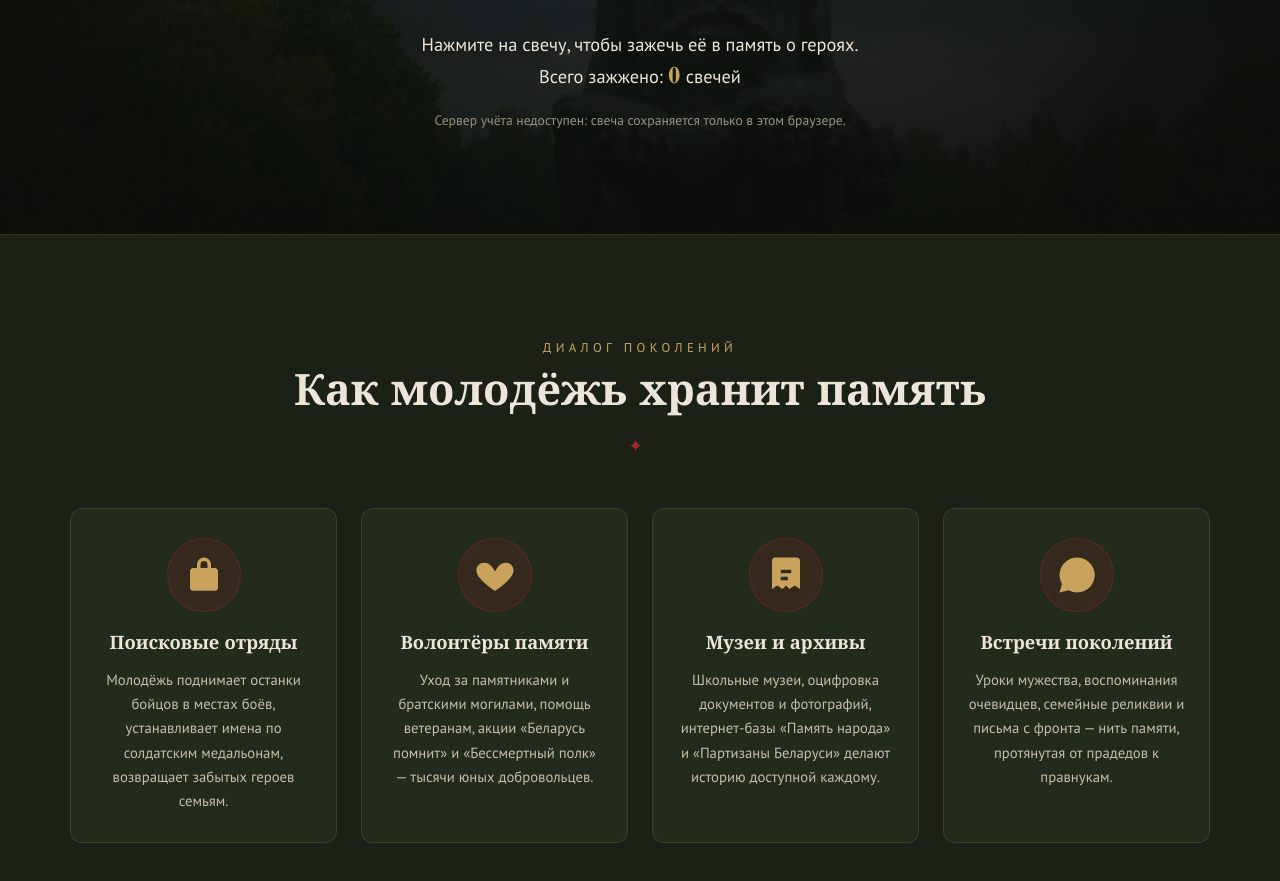
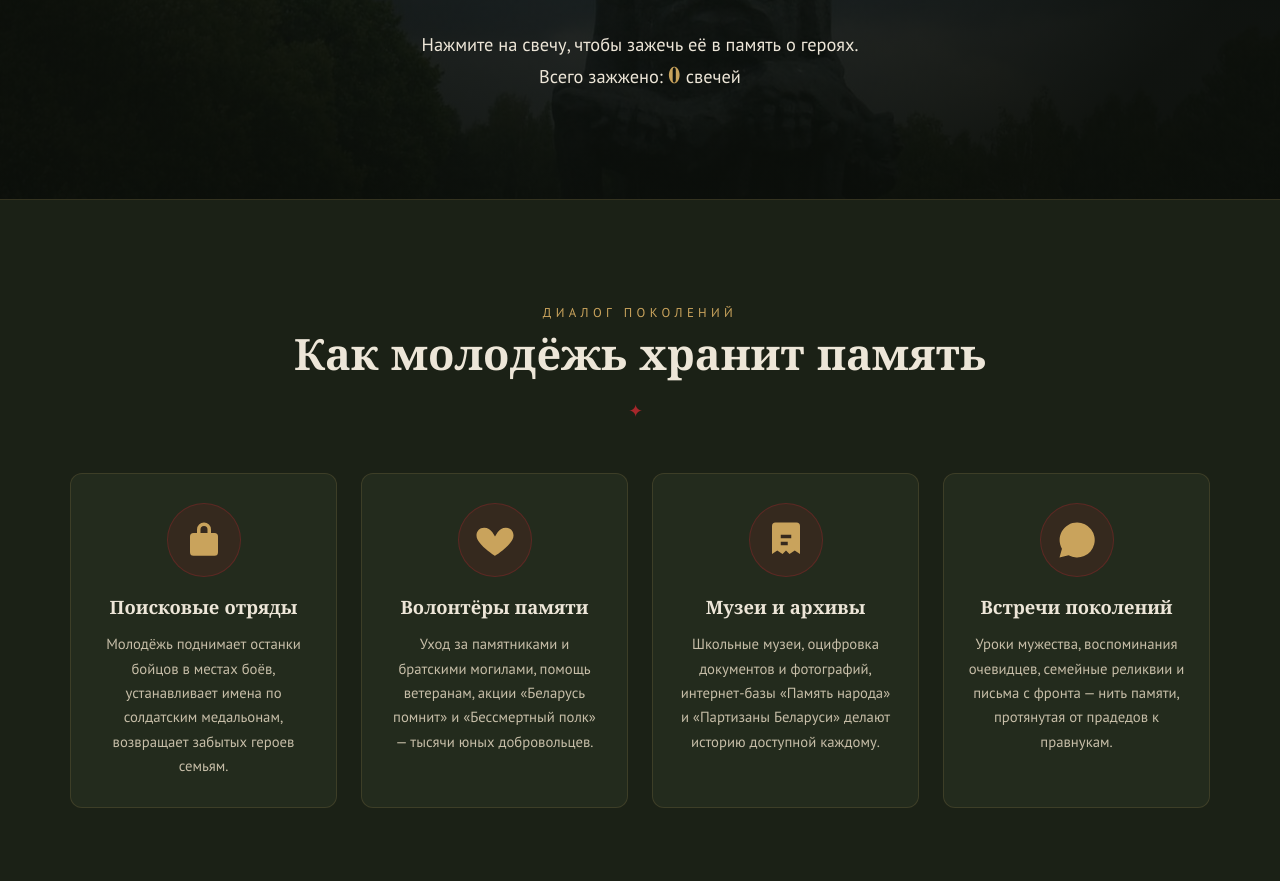
Before and after one commit to H1ppoG/The-connection-between-generations-we-remember, a website: page index.html in a window 1280 px wide. Shown: the part 8519-9400 px from the top of the page. Drawn offline with nearby package versions, Linux system fonts and the light colour scheme; no server answers.

Commit message:
Свеча: убрана подпись про лимит на устройство/IP

```diff
--- a/css/style.css
+++ b/css/style.css
@@ -684,12 +684,6 @@ a:hover { color: var(--gold-light); }
   color: var(--paper);
 }
 .candle-counter strong { color: var(--gold); font-family: var(--serif); font-size: 1.4rem; }
-.candle-note {
-  text-align: center;
-  margin-top: 0.8rem;
-  font-size: 0.85rem;
-  color: var(--paper-faint);
-}
 
 /* ---------- Диалог поколений ---------- */
 .dialogue-grid {
--- a/index.html
+++ b/index.html
@@ -478,7 +478,6 @@
           <p id="candle-msg">Нажмите на свечу, чтобы зажечь её в память о героях.</p>
           <p>Всего зажжено: <strong id="candle-total">0</strong> <span id="candle-total-word">свечей</span></p>
         </div>
-        <p class="candle-note reveal" id="candle-note">С одного устройства свечу можно зажечь только один раз. Если за одним IP несколько человек — свеча у каждого своя.</p>
       </div>
     </section>
 
--- a/js/main.js
+++ b/js/main.js
@@ -113,7 +113,6 @@
   const candleMsg = $("#candle-msg");
   const candleTotalEl = $("#candle-total");
   const candleTotalWord = $("#candle-total-word");
-  const candleNote = $("#candle-note");
 
   let candleTotal = 0;
   let candleIsLit = false;
@@ -177,9 +176,6 @@
       candleTotal = store.get("candleTotalLocal", 0);
       if (store.get("candleLit", "0") === "1") setCandleLit(candleTotal);
       else renderCandle();
-      if (candleNote) {
-        candleNote.textContent = "Сервер учёта недоступен: свеча сохраняется только в этом браузере.";
-      }
     }
   }
 
```
